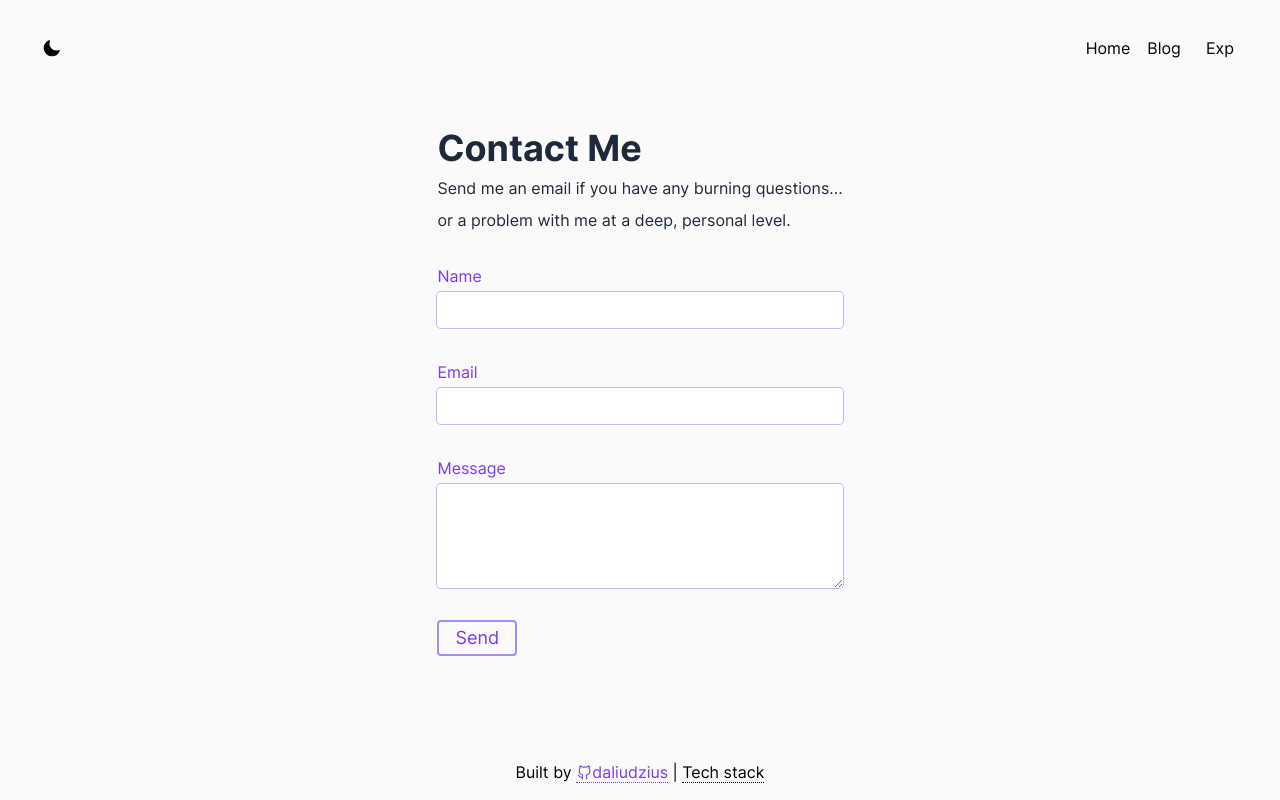
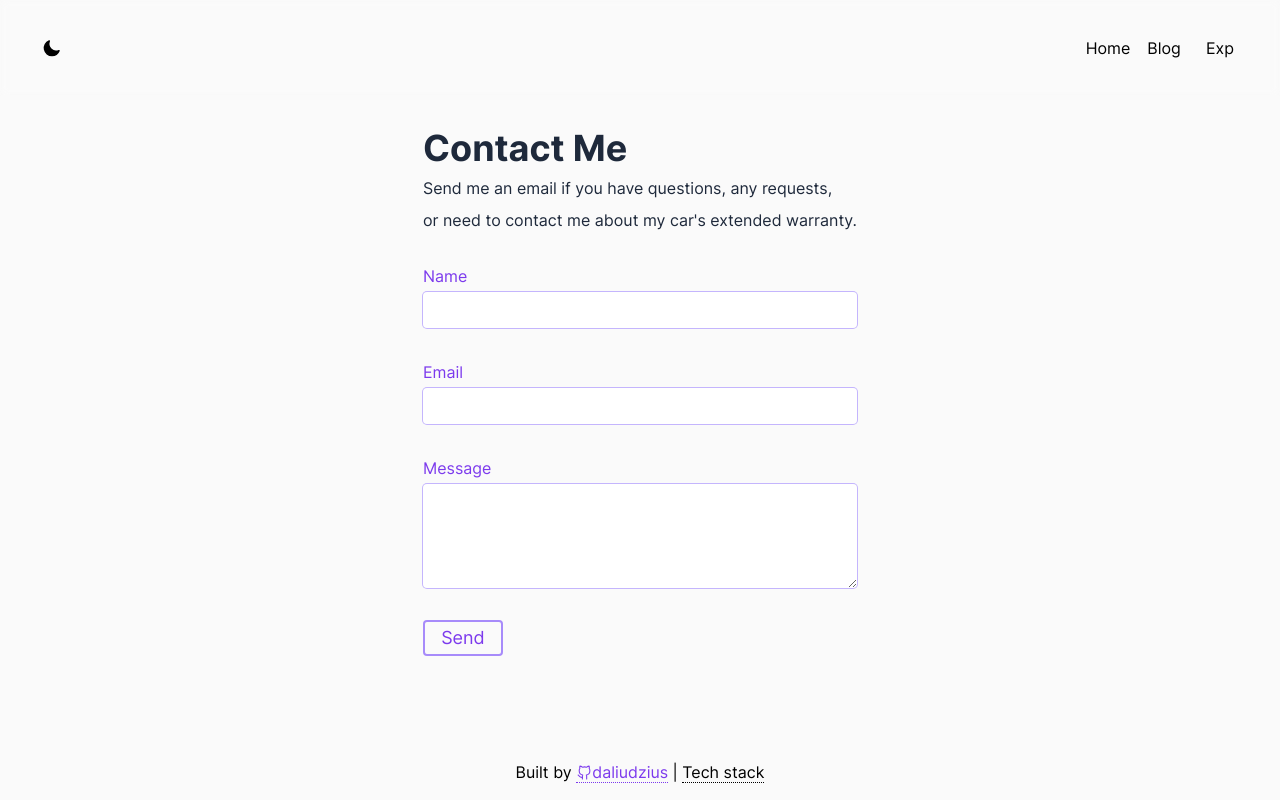
Before and after one commit to daliudzius/dannick.dev, a Next.js app: page /contact in a window 1280 px wide. Built offline with nearby package versions, Linux system fonts and the light colour scheme; what @tailwindcss/typography would draw is missing.

Commit message:
Update contact.js

```diff
--- a/src/pages/contact.js
+++ b/src/pages/contact.js
@@ -13,8 +13,8 @@ export default function Home() {
          <Navbar />
          <main className='flex flex-col flex-grow p-8 space-y-2 text-bluegray-800 dark:text-bluegray-50'>
             <h1 className='text-4xl font-bold'>Contact Me</h1>
-            <p>Send me an email if you have any burning questions... </p>
-            <p>or a problem with me at a deep, personal level. </p>
+            <p>Send me an email if you have questions, any requests, </p>
+            <p>or need to contact me about my car&apos;s extended warranty.</p>
             <ContactForm />
          </main>
          <Footer />
```
